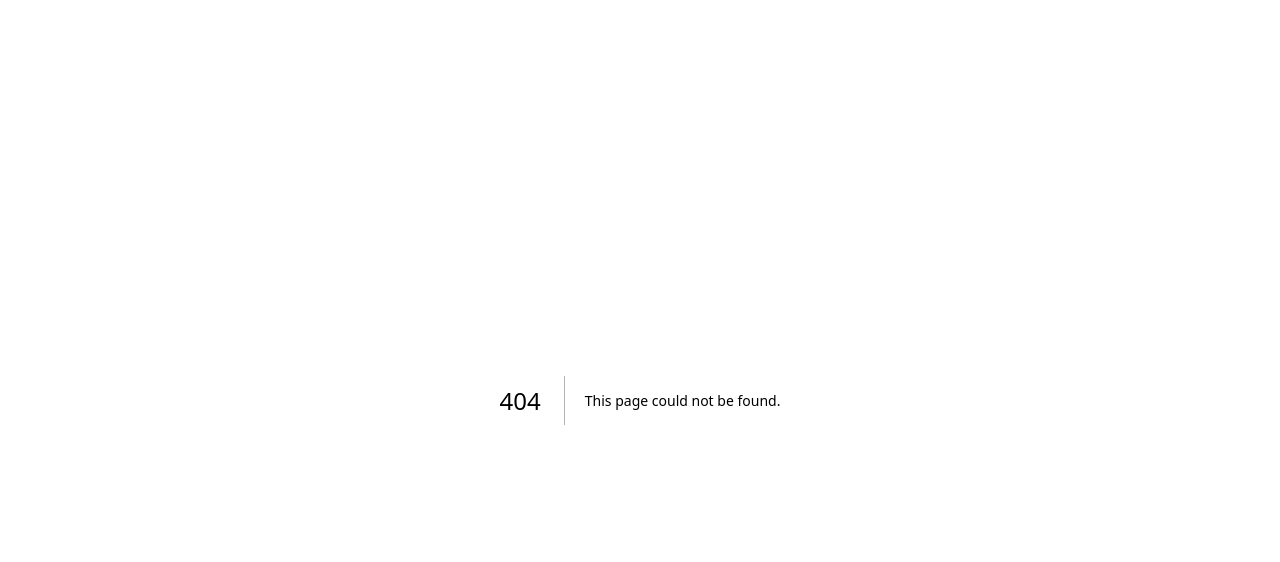
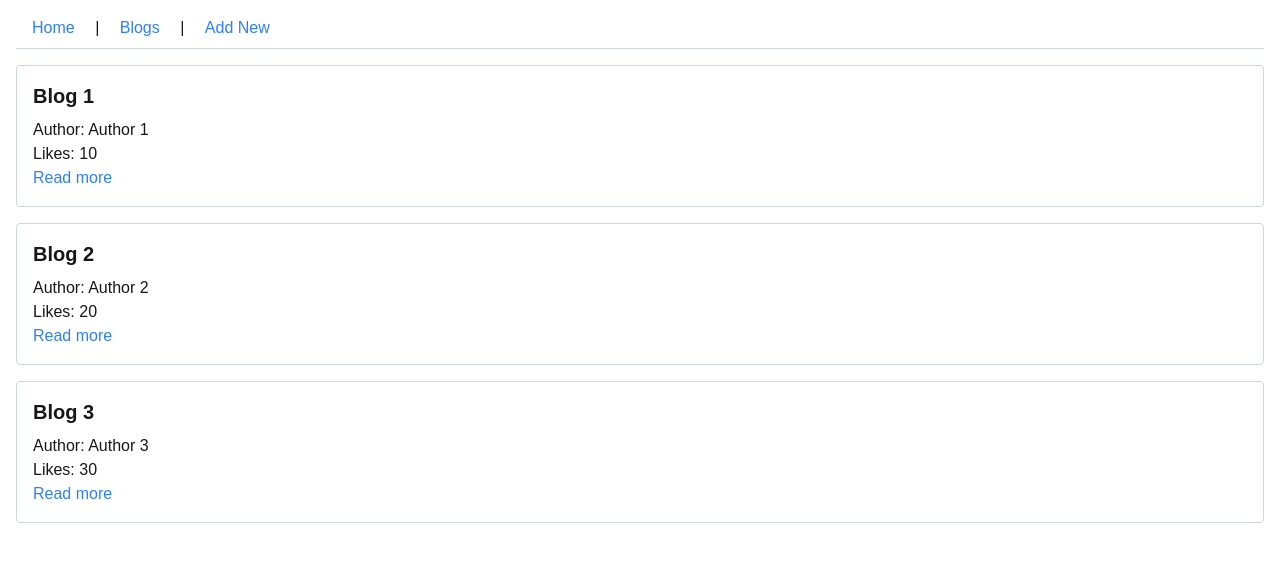
Before and after one commit to amandeep90s/full-stack-open-nextjs-blog, a Next.js app: page /blogs in a window 1280 px wide. Before the commit this address had no page. Shown: the top 562 px of the page. Built offline with nearby package versions, Linux system fonts and the light colour scheme.

Commit message:
feat: add blog listing and new blog page with navigation

```diff
--- /dev/null
+++ b/app/blogs/new/page.tsx
@@ -0,0 +1,5 @@
+const NewBlog = () => {
+  return <div>NewBlog</div>;
+};
+
+export default NewBlog;
--- /dev/null
+++ b/app/blogs/page.tsx
@@ -0,0 +1,20 @@
+import { blogs } from "../services/blogs";
+
+const Blogs = () => {
+  return (
+    <div>
+      {blogs.map((blog) => (
+        <div key={blog.id} className="border border-gray-300 p-4 mb-4 rounded">
+          <h2 className="text-xl font-semibold mb-2">{blog.title}</h2>
+          <p>Author: {blog.author}</p>
+          <p>Likes: {blog.likes}</p>
+          <a href={blog.url} className="text-blue-500 hover:text-white">
+            Read more
+          </a>
+        </div>
+      ))}
+    </div>
+  );
+};
+
+export default Blogs;
--- a/app/layout.tsx
+++ b/app/layout.tsx
@@ -1,3 +1,7 @@
+import Link from "next/link";
+
+import "./globals.css";
+
 export default function RootLayout({
   children,
 }: Readonly<{
@@ -5,7 +9,25 @@ export default function RootLayout({
 }>) {
   return (
     <html lang="en">
-      <body>{children}</body>
+      <body className="flex flex-col min-h-screen p-4">
+        <nav className="mb-4 border-b border-gray-300 pb-2">
+          <Link href="/" className="text-blue-500 px-4 hover:text-white">
+            Home
+          </Link>
+          {" | "}
+          <Link href="/blogs" className="text-blue-500 px-4 hover:text-white">
+            Blogs
+          </Link>
+          {" | "}
+          <Link
+            href="/blogs/new"
+            className="text-blue-500 px-4 hover:text-white"
+          >
+            Add New
+          </Link>
+        </nav>
+        {children}
+      </body>
     </html>
   );
 }
--- /dev/null
+++ b/app/services/blogs.ts
@@ -0,0 +1,23 @@
+export const blogs = [
+  {
+    id: 1,
+    title: "Blog 1",
+    author: "Author 1",
+    url: "/blog/1",
+    likes: 10,
+  },
+  {
+    id: 2,
+    title: "Blog 2",
+    author: "Author 2",
+    url: "/blog/2",
+    likes: 20,
+  },
+  {
+    id: 3,
+    title: "Blog 3",
+    author: "Author 3",
+    url: "/blog/3",
+    likes: 30,
+  },
+];
```
